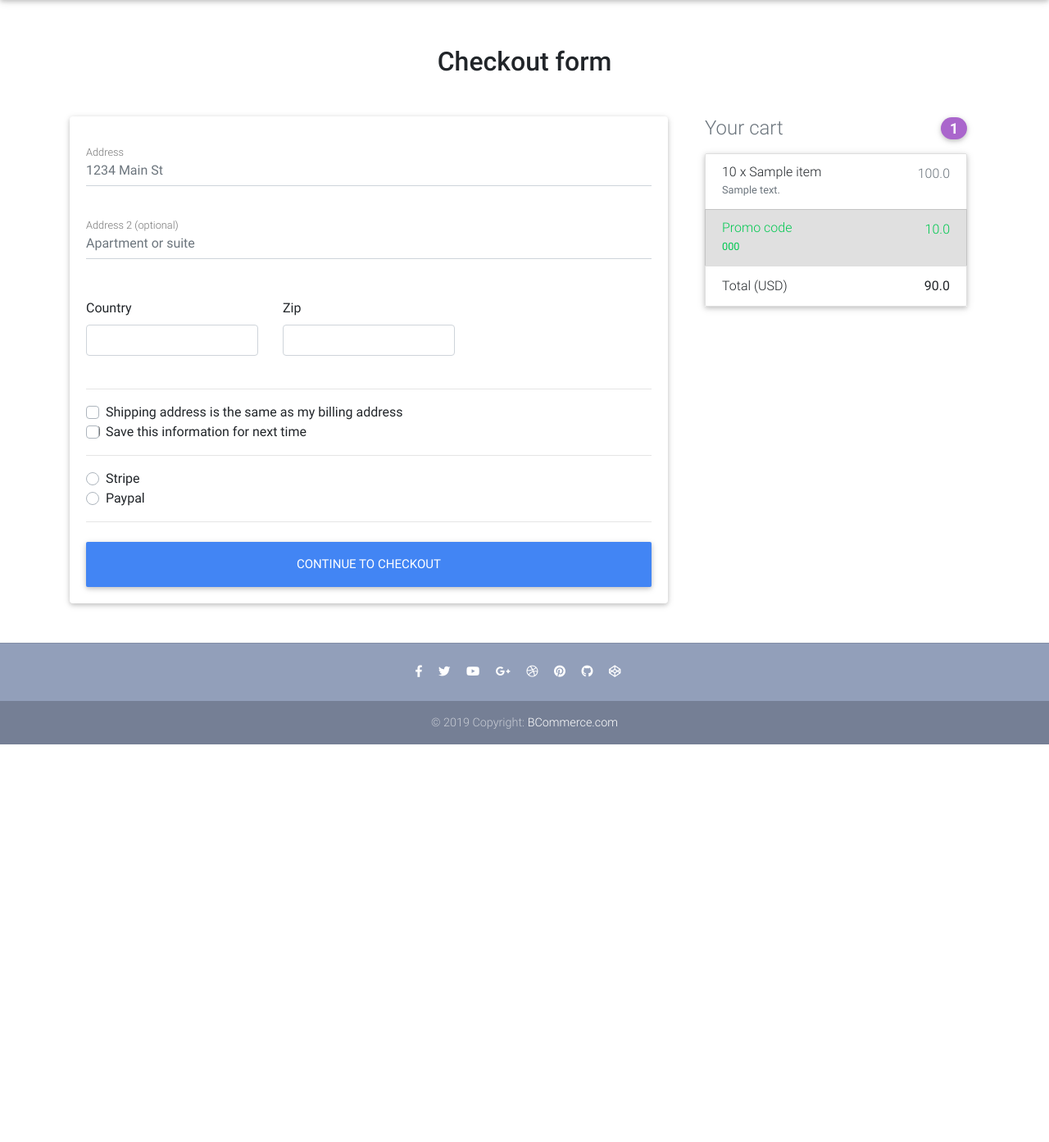
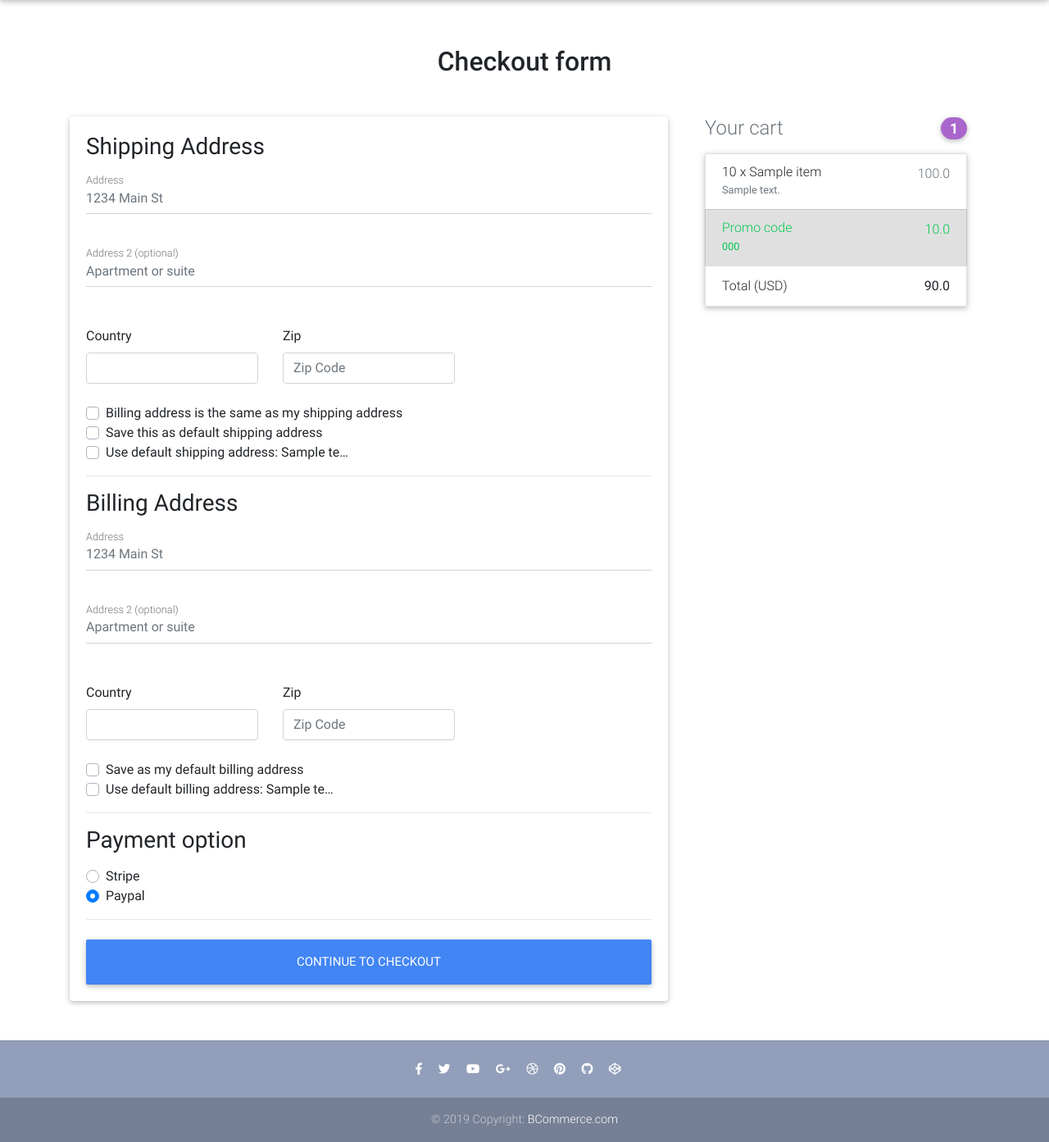
Before and after one commit to tempCross/B_Ecommerce-master, a Django app: template B_Ecommerce-master/templates/checkout-page.html in a window 1280 px wide. Shown: the part 64-1457 px from the top of the page at 82% size. Before the commit the page ends 972 px from the top, so only its background shows below. Run offline with Django 3.2, Linux system fonts and the light colour scheme; tables that the repository leaves empty hold one stand-in row (values such as "Sample post"); the template is opened without the code that fills it: values that come from a table or form of the project are taken from there, most other values are stand-ins (such as "Sample title", 1, 10 or a date in 2020); some libraries are stand-ins or nearby versions.

Commit message:
address management update

```diff
--- a/B_Ecommerce-master/core/forms.py
+++ b/B_Ecommerce-master/core/forms.py
@@ -8,20 +8,30 @@
 )
 
 class CheckoutForm(forms.Form):
-    street_address = forms.CharField(widget=forms.TextInput(attrs={
-        'placeholder': '1234 Main St'
-    }))
-    apartment_address = forms.CharField(required=False, widget=forms.TextInput(attrs={
-        'placeholder': 'Apartment or suite'
-    }))
-    country = CountryField(blank_label='(select country)').formfield(widget=CountrySelectWidget(attrs={
+    shipping_address = forms.CharField(required=False)
+    shipping_address2 = forms.CharField(required=False)
+    shipping_country = CountryField(blank_label='(select country)').formfield(
+        required=False,
+        widget=CountrySelectWidget(attrs={
         'class': 'custom-select d-block w-100',
     }))
-    zip = forms.CharField(widget=forms.TextInput(attrs={
-        'class': 'form-control'
+    shipping_zip = forms.CharField(required=False)
+    same_shipping_address = forms.BooleanField(required=False)
+    set_default_shipping = forms.BooleanField(required=False)
+    use_default_shipping = forms.BooleanField(required=False)
+
+    billing_address = forms.CharField(required=False)
+    billing_address2 = forms.CharField(required=False)
+    billing_country = CountryField(blank_label='(select country)').formfield(
+        required=False,
+        widget=CountrySelectWidget(attrs={
+        'class': 'custom-select d-block w-100',
     }))
-    same_shipping_address = forms.BooleanField(required=False)
-    save_info = forms.BooleanField(required=False)
+    billing_zip = forms.CharField(required=False)
+    same_billing_address = forms.BooleanField(required=False)
+    set_default_billing = forms.BooleanField(required=False)
+    use_default_billing = forms.BooleanField(required=False)
+
     payment_option = forms.ChoiceField(widget=forms.RadioSelect, choices=PAYMENT_CHOICES)
 
 class CouponForm(forms.Form):
--- a/B_Ecommerce-master/core/models.py
+++ b/B_Ecommerce-master/core/models.py
@@ -13,6 +13,11 @@
     ('p', 'primary'),
     ('s', 'secondary'),
     ('d', 'danger')
+)
+
+ADDRESS_CHOICES = (
+    ('B', 'Billing'),
+    ('S', 'Shipping'),
 )
 
 # Create your models here.
@@ -69,14 +74,15 @@
 class Order(models.Model):
     user = models.ForeignKey(settings.AUTH_USER_MODEL,
                             on_delete=models.CASCADE)
-    ref_code = models.CharField(max_length=20)
+    ref_code = models.CharField(max_length=20, blank=True, null=True)
     items = models.ManyToManyField(OrderItem)
     start_date = models.DateTimeField(auto_now_add=True)
     ordered_date = models.DateTimeField()
     ordered = models.BooleanField(default=False)
+    shipping_address = models.ForeignKey(
+        'Address', related_name='shipping_address', on_delete=models.SET_NULL, blank=True, null=True)
     billing_address = models.ForeignKey(
-        'BillingAddress', on_delete=models.SET_NULL, blank=True, null=True)
-
+        'Address', related_name='billing_address', on_delete=models.SET_NULL, blank=True, null=True)
     payment = models.ForeignKey(
         'Payment', on_delete=models.SET_NULL, blank=True, null=True)
 
@@ -109,16 +115,21 @@
             total -= self.coupon.amount
         return total
 
-class BillingAddress(models.Model):
+class Address(models.Model):
     user = models.ForeignKey(settings.AUTH_USER_MODEL,
                             on_delete=models.CASCADE)
     street_address = models.CharField(max_length=100)
     apartment_address = models.CharField(max_length=100)
     country = CountryField(multiple=False)
     zip = models.CharField(max_length=100)
+    address_type = models.CharField(max_length=1, choices=ADDRESS_CHOICES)
+    default = models.BooleanField(default=False)
 
     def __str__(self):
         return self.user.username
+
+    class Meta:
+        verbose_name_plural='Addresses'
 
 class Payment(models.Model):
     stripe_charge_id = models.CharField(max_length=50)
@@ -128,6 +139,8 @@
 
     def __str__(self):
         return self.user.username
+
+
 
 class Coupon(models.Model):
     code = models.CharField(max_length=15)
--- a/B_Ecommerce-master/templates/checkout-page.html
+++ b/B_Ecommerce-master/templates/checkout-page.html
@@ -27,17 +27,18 @@
             <!--Card content-->
             <form method="POST" class="card-body">
             {% csrf_token %}
+              <h3>Shipping Address</h3>
+                <div class='hideable_shipping_form'>
                 <!--address-->
                 <div class="md-form mb-5">
                   <!-- <input type="text" id="address" class="form-control" placeholder="1234 Main St"> -->
-                {{ form.street_address }}
-                <label for="address" class="active">Address</label>
+                  <input type='text' placeholder="1234 Main St" id='shipping_address' name='shipping_address' class='form-control'/>
+                  <label for="shipping_address" class="active">Address</label>
                 </div>
                 <!--address-2-->
                 <div class="md-form mb-5">
-                <!-- <input type="text" id="address-2" class="form-control" placeholder="Apartment or suite"> -->
-                {{ form.apartment_address }}
-                <label for="address-2" class="active">Address 2 (optional)</label>
+                  <input type="text" placeholder="Apartment or suite" id="shipping_address2" name='shipping_address2' class="form-control" >
+                  <label for="shipping_address2" class="active">Address 2 (optional)</label>
                 </div>
 
                 <!--Grid row-->
@@ -46,12 +47,79 @@
                   <!--Grid column-->
                   <div class="col-lg-4 col-md-12 mb-4">
 
-                  <label for="country">Country</label>
+                    <label for="shipping_country">Country</label>
                   <!--  <select class="custom-select d-block w-100" id="country" required>
                       <option value="">Choose...</option>
                       <option>United States</option>
                     </select> -->
-                  {{ form.country }}
+                    {{ form.shipping_country }}
+                    <div class="invalid-feedback">
+                      Please select a valid country.
+                    </div>
+
+                  </div>
+
+                  <!--Grid column-->
+                  <div class="col-lg-4 col-md-6 mb-4">
+
+                    <label for="shipping_zip">Zip</label>
+                    <input type="text" class="form-control" id="shipping_zip" name="shipping_zip" placeholder="Zip Code">
+                    <div class="invalid-feedback">
+                      Zip code required.
+                    </div>
+
+                  </div>
+                  <!--Grid column-->
+
+                </div>
+                <!--Grid row-->
+                  <div class="custom-control custom-checkbox">
+                    <input type="checkbox" class="custom-control-input" name="same_billing_address" id="same_billing_address">
+                    <label class="custom-control-label" for="same_billing_address">Billing address is the same as my shipping
+                      address</label>
+                  </div>
+                  <div class="custom-control custom-checkbox">
+                    <input type="checkbox" class="custom-control-input" name="set_default_shipping" id="set_default_shipping">
+                    <label class="custom-control-label" for="set_default_shipping">Save this as default shipping address</label>
+                  </div>
+                </div>
+
+                {% if default_shipping_address %}
+                <div class="custom-control custom-checkbox">
+                  <input type="checkbox" class="custom-control-input" name="use_default_shipping" id="use_default_shipping">
+                  <label class="custom-control-label" for="use_default_shipping">Use default shipping address: {{ default_shipping_address.street_address|truncatechars:10 }}</label>
+                </div>
+                {% endif %}
+                <hr>
+
+
+
+
+              <h3>Billing Address</h3>
+                <div class='hideable_shipping_form'>
+                <!--address-->
+                <div class="md-form mb-5">
+                  <input type="text" id="billing_address" class="form-control" name="billing_address" placeholder="1234 Main St" />
+                  <label for="billing_address" class="active">Address</label>
+                </div>
+                <!--address-2-->
+                <div class="md-form mb-5">
+                  <input type="text" id="billing_address2" class="form-control" name="billing_address2" placeholder="Apartment or suite">
+                  <label for="billing_address2" class="active">Address 2 (optional)</label>
+                </div>
+
+                <!--Grid row-->
+                <div class="row">
+
+                  <!--Grid column-->
+                  <div class="col-lg-4 col-md-12 mb-4">
+
+                    <label for="billing_country">Country</label>
+                  <!--  <select class="custom-select d-block w-100" id="country" required>
+                      <option value="">Choose...</option>
+                      <option>United States</option>
+                    </select> -->
+                    {{ form.billing_country }}
                     <div class="invalid-feedback">
                       Please select a valid country.
                     </div>
@@ -62,8 +130,7 @@
                   <div class="col-lg-4 col-md-6 mb-4">
 
                     <label for="zip">Zip</label>
-                  <!-- <input type="text" class="form-control" id="zip" placeholder="" required> -->
-                  {{ form.zip }}
+                    <input type="text" class="form-control" id="billing_zip" name= "billing_zip" placeholder="Zip Code">
                               <div class="invalid-feedback">
                       Zip code required.
                     </div>
@@ -72,28 +139,25 @@
                   <!--Grid column-->
 
                 </div>
-              <!--Grid row-->
-
+                <div class="custom-control custom-checkbox">
+                  <input type="checkbox" class="custom-control-input" name="set_default_billing" id="set_default_billing">
+                  <label class="custom-control-label" for="same-address">Save as my default billing
+                    address</label>
+                </div>
+               </div>
+                {% if default_billing_address %}
+                <div class="custom-control custom-checkbox">
+                  <input type="checkbox" class="custom-control-input" name="use_default_billing" id="use_default_billing">
+                  <label class="custom-control-label" for="use_default_billing">Use default billing address: {{ default_billing_address.street_address|truncatechars:10 }}</label>
+                </div>
+                {% endif %}
               <hr>
 
-              <div class="custom-control custom-checkbox">
-                <input {% if form.same_shipping_address.value %} checked {% endif %} type="checkbox" class="custom-control-input" name="same_billing_address" id="same-address">
-                {{ form.same_billing_address }}
-                <label class="custom-control-label" for="same-address">Shipping address is the same as my billing
-                  address</label>
-              </div>
-              <div class="custom-control custom-checkbox">
-                <input {% if form.save_info.value %} checked {% endif %} type="checkbox" class="custom-control-input" name="save_info" id="save-info">
-                {{ form.save_info }}
-                <label class="custom-control-label" for="save-info">Save this information for next time</label>
-              </div>
-
-              <hr>
-
+              <h3>Payment option</h3>
               <div class="d-block my-3">
                 {% for value, name in form.fields.payment_option.choices %}
                 <div class="custom-control custom-radio">
-                  <input id="{{ name }}" name="payment_option" value="{{ value }}" type="radio" class="custom-control-input" required>
+                  <input id="{{ name }}" name="payment_option" value="{{ value }}" type="radio" class="custom-control-input" checked="checked">
                   <label class="custom-control-label" for="{{ name }}">{{ name }}</label>
                   <!-- {{ form.payment_option }} -->
                 </div>
```
Also changed, not shown: B_Ecommerce-master/core/admin.py (+25 -1 lines), B_Ecommerce-master/core/views.py (+127 -18 lines), B_Ecommerce-master/core/migrations/0010_auto_20200303_1115.py (added), B_Ecommerce-master/core/migrations/0011_auto_20200303_1530.py (added), B_Ecommerce-master/core/migrations/0012_auto_20200303_1627.py (added). Lines whose indentation alone changed are shown as unchanged.
